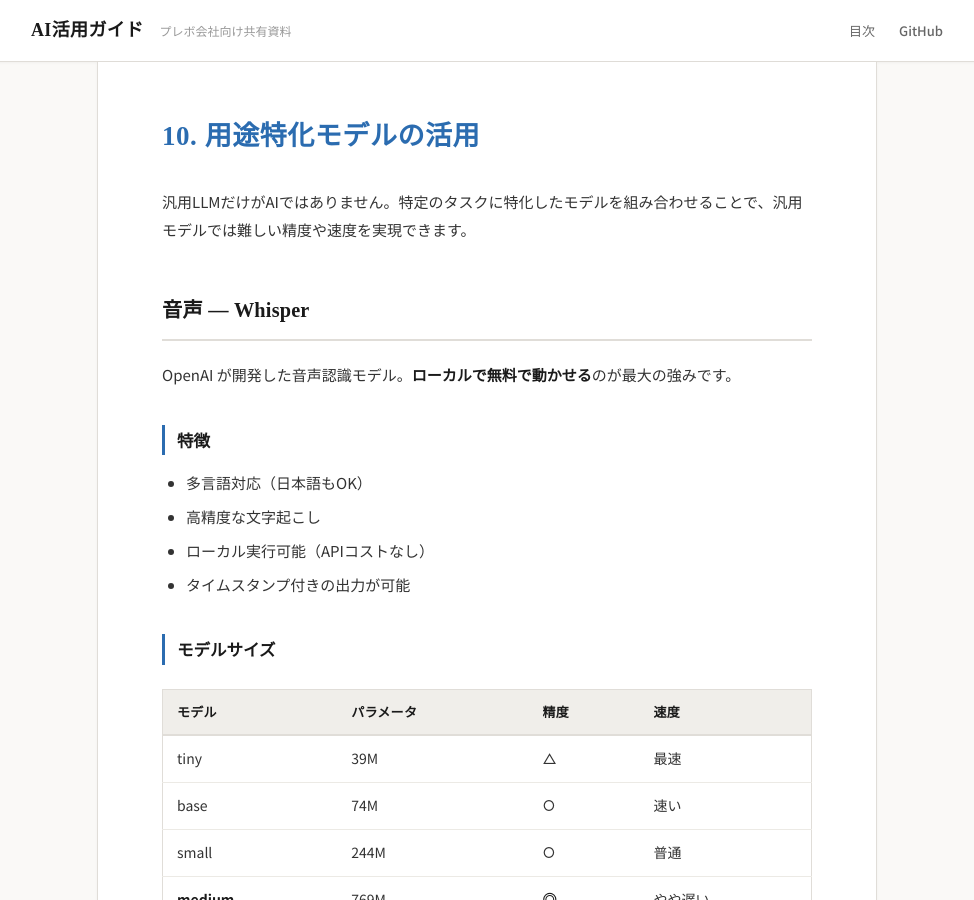
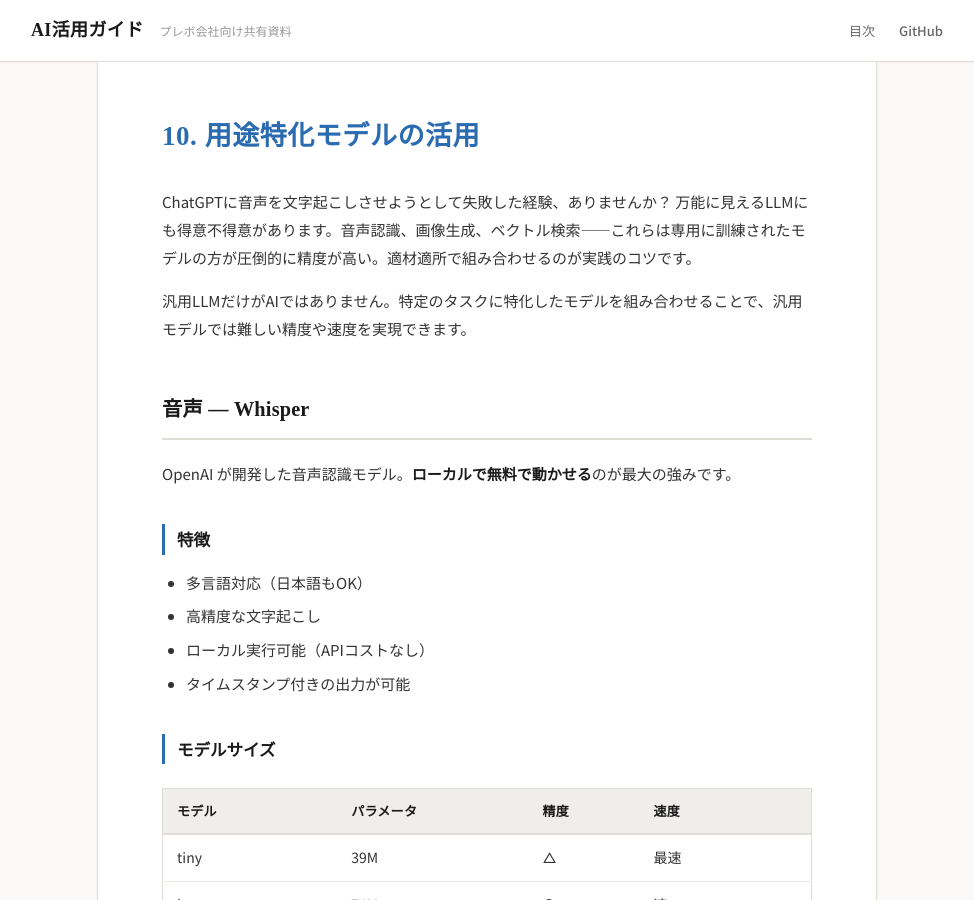
Before and after one commit to kuruusuniku/sharing, a Jekyll site: the page built from 10-specialized-models.md, in a window 1280 px wide and 900 px high. Shown: the whole window, without its empty margins (153-1127 px from the left). Built offline with Jekyll 4.4.1, drawn with Linux system fonts in a browser that asks for light colours.

Commit message:
10章: 共感導入追加

```diff
--- a/10-specialized-models.md
+++ b/10-specialized-models.md
@@ -4,6 +4,8 @@ title: 用途特化モデルの活用
 ---
 
 # 10. 用途特化モデルの活用
+
+ChatGPTに音声を文字起こしさせようとして失敗した経験、ありませんか？ 万能に見えるLLMにも得意不得意があります。音声認識、画像生成、ベクトル検索——これらは専用に訓練されたモデルの方が圧倒的に精度が高い。適材適所で組み合わせるのが実践のコツです。
 
 汎用LLMだけがAIではありません。特定のタスクに特化したモデルを組み合わせることで、汎用モデルでは難しい精度や速度を実現できます。
 
```
